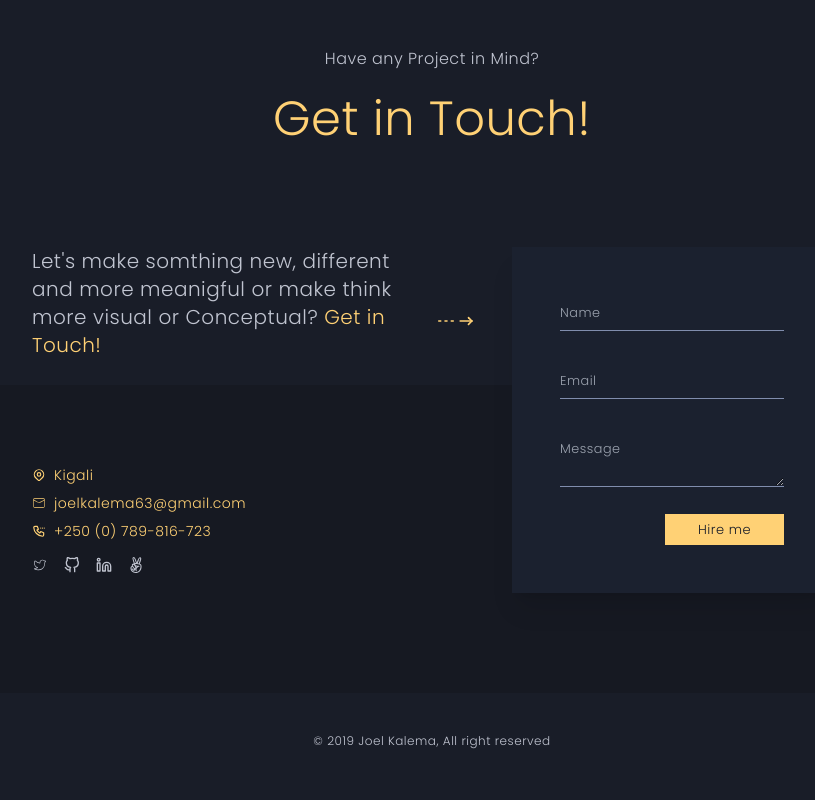
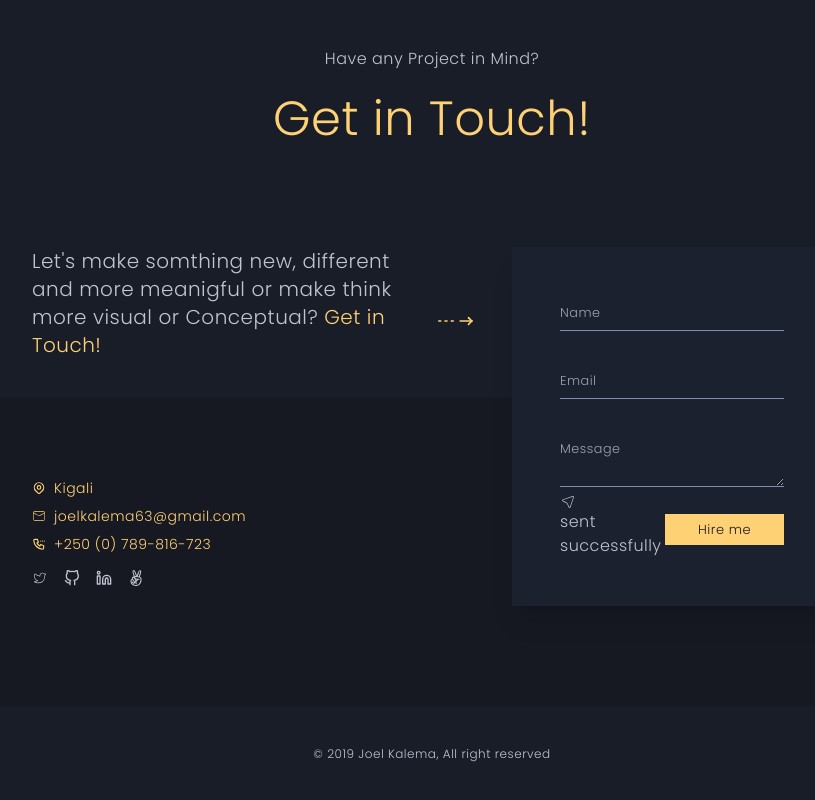
Before and after one commit to joel-kalema/me_with-nextjs, a Next.js app: page / in a window 1280 px wide. Shown: the part 3473-4273 px from the top of the page, without its empty margins (208-1023 px from the left). Built offline with nearby package versions, Linux system fonts and the light colour scheme.

Commit message:
add contact form

```diff
--- a/components/form.js
+++ b/components/form.js
@@ -1,12 +1,12 @@
 import { useEffect, useRef, useState } from 'react';
 import emailjs from '@emailjs/browser';
+import { CiLocationArrow1 } from 'react-icons/ci';
 import AOS from "aos";
 
 export default function () {
-    useEffect(() => {
-        AOS.init();
-        AOS.refresh();
-    }, []);
+
+    const [message, setMessage] = useState("");
+    const [count, setCount] = useState("sucess-show text-xs")
 
     const [name, setName] = useState("");
     const [email, setEmail] = useState("");
@@ -23,29 +23,47 @@ export default function () {
 
         emailjs.sendForm('service_iezrtvq', 'template_wd2i9e8', form.current, 'SAwsUYW7oMv8iA5eq')
             .then((result) => {
-                alert(result.text);
+                setMessage(result.text);
             }, (error) => {
-                alert(error.text);
+                setMessage(error.text);
             });
-            setName("");
-            setEmail('');
-            setText('')
+        setName("");
+        setEmail('');
+        setText('')
     };
 
-    // const reset = (e) => {
-    //     e.preventDefault()
-    //     setName('');
-    //     setEmail('')
-    // }
+    const hidden = () => {
+        setTimeout(() => {
+            setCount('sucess-hid');
+        }, 5000);
+        return count;
+
+    }
+
+    useEffect(() => {
+        AOS.init();
+        AOS.refresh();
+    }, []);
+
 
     return (
         <div className="w-full md:w-3/5 lg:w-2/5 bg-[#1b212f] p-12 mb-[-13rem] shadow-xl mt-20 md:mt-0" data-aos="fade-up" data-aos-duration="2000">
             <form ref={form} onSubmit={sendEmail}>
-                <input type="text" name="name" id="name" placeholder="Name" maxlength="30" required value={name} onInput={onInput}/><br />
-                <input type="email" name="email" id="email" placeholder="Email" required className="mt-8" value={email} onInput={onEmail}/><br />
+                <input type="text" name="name" id="name" placeholder="Name" maxlength="30" required value={name} onInput={onInput} /><br />
+                <input type="email" name="email" id="email" placeholder="Email" required className="mt-8" value={email} onInput={onEmail} /><br />
                 <textarea id="message" name="message" placeholder="Message" className="mt-8" required value={text} onInput={onText}></textarea><br />
                 <button className="mt-5 float-right" type='submit'>Hire me</button>
             </form>
+            <div className={
+                message === 'OK' ?
+                    hidden()
+                    :
+                    "sucess-hid"
+            }
+            >
+                <CiLocationArrow1 />
+                <p>sent successfully</p>
+            </div>
         </div>
     )
 }
```
